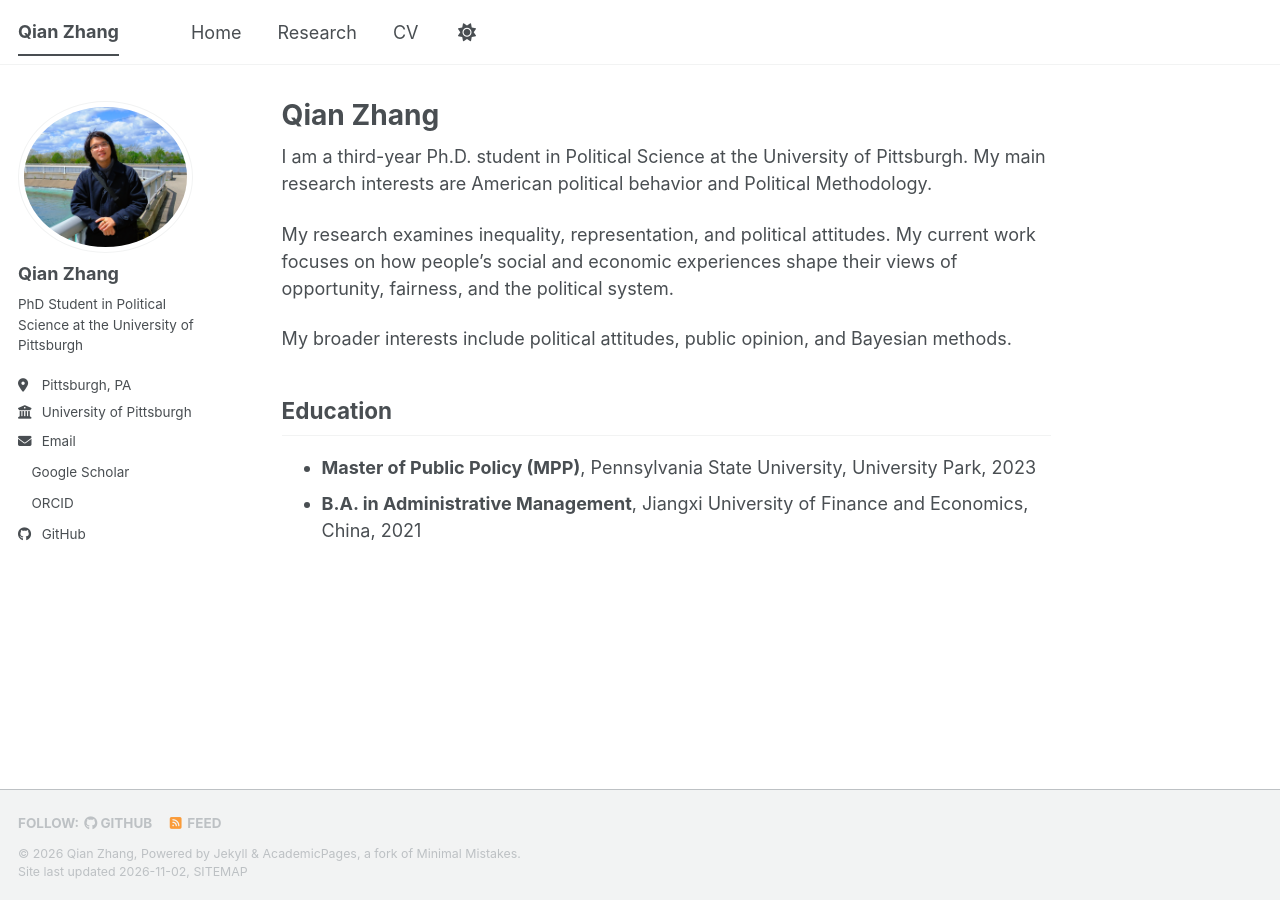
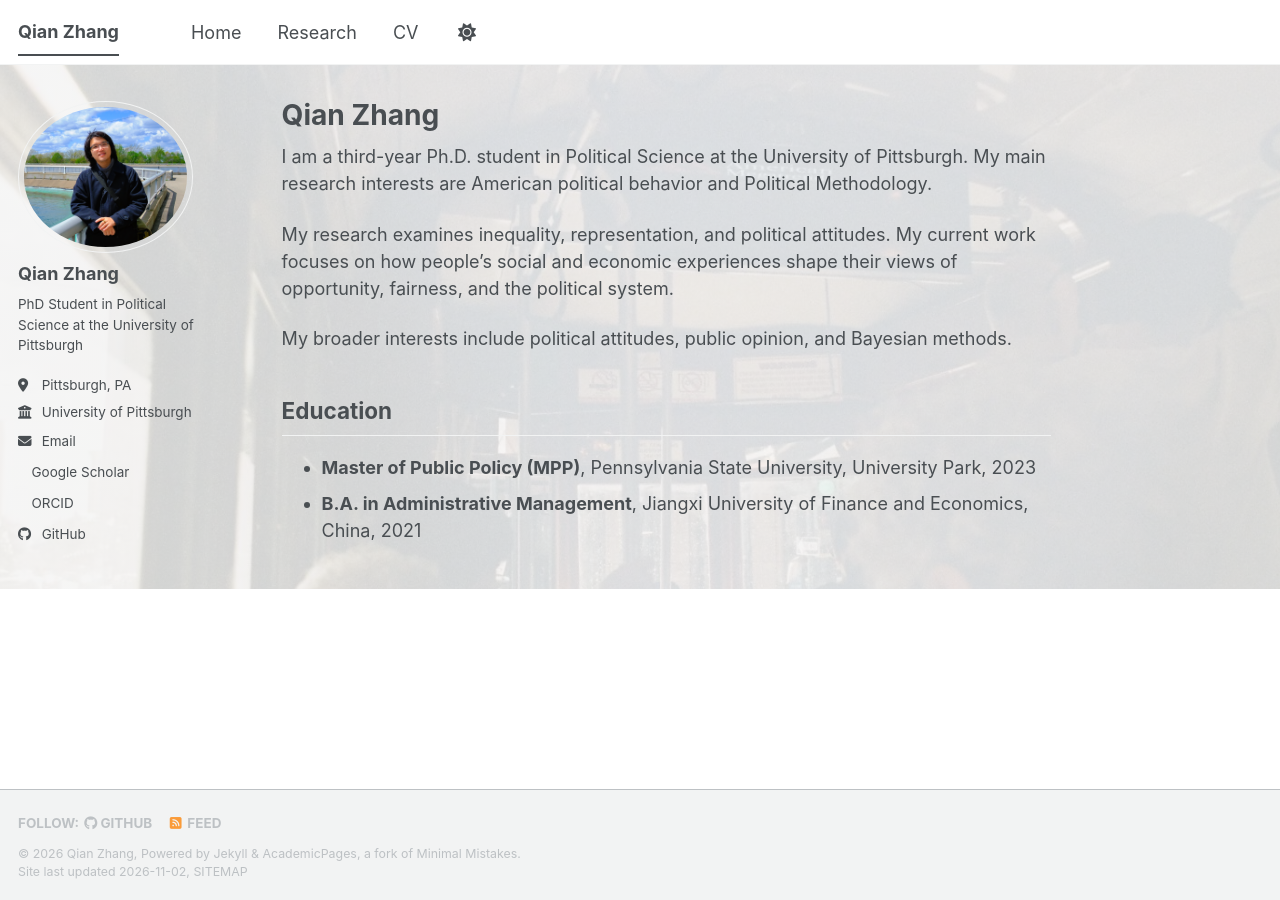
Before and after one commit to Qian567/Qian567.github.io, a Jekyll site: the page built from _pages/about.md, in a window 1280 px wide. Built offline with Jekyll 4.4.1, drawn with Linux system fonts in a browser that asks for light colours; a script bundle is joined from its source files by our own code; a style sheet for code colours, icons or effects is not loaded.

Commit message:
Update main.scss

```diff
--- a/assets/css/main.scss
+++ b/assets/css/main.scss
@@ -36,3 +36,18 @@
     "layout/archive",
     "layout/sidebar"
 ;
+/* Personal photography background */
+
+body {
+  background-image:
+    linear-gradient(
+      rgba(245, 245, 245, 0.85),
+      rgba(245, 245, 245, 0.85)
+    ),
+    url("/images/photo1.png");
+
+  background-size: cover;
+  background-position: center center;
+  background-repeat: no-repeat;
+  background-attachment: fixed;
+}
```
